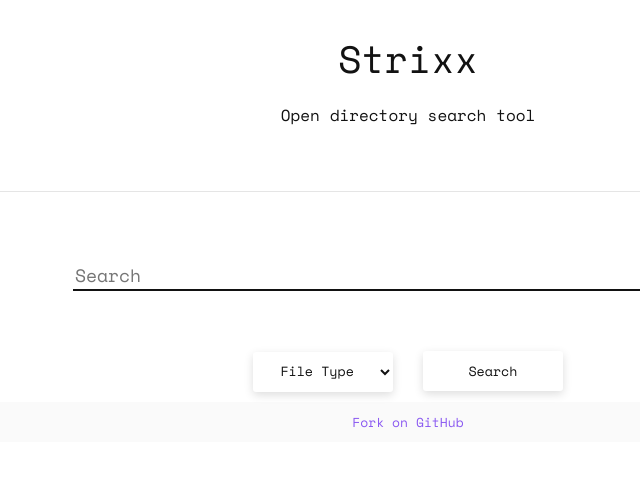
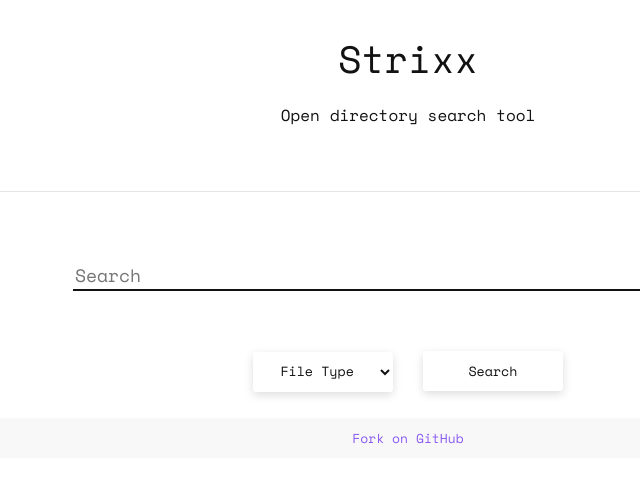
Before and after one commit to TheMetaphysicalCrook/strixx, a Jekyll site: the page built from index.html, in a window 1280 px wide. Shown: the top 483 px of the page, without its empty margins (232-872 px from the left). Built offline with Jekyll 4.4.1, drawn with Linux system fonts in a browser that asks for light colours.

Commit message:
Update main.scss

```diff
--- a/css/main.scss
+++ b/css/main.scss
@@ -16,7 +16,7 @@
 $black: #121212;
 $white: #FFFFFF;
 
-$sec-white: #FAFAFA;
+$sec-white: #F8F8F8;
 $sec-black: #272727;
 
 $btn-dark: #272727;
@@ -133,6 +133,7 @@
 // footer
 
 .footer{
+    margin: 16px;
     text-align: center;
     font-size: small;
     padding: 10px;
@@ -177,8 +178,7 @@
         background-color: $black;
     }
 
-    a {
-        color: $accent;
+    .footer{
         background: $sec-black;
     }
 
```
